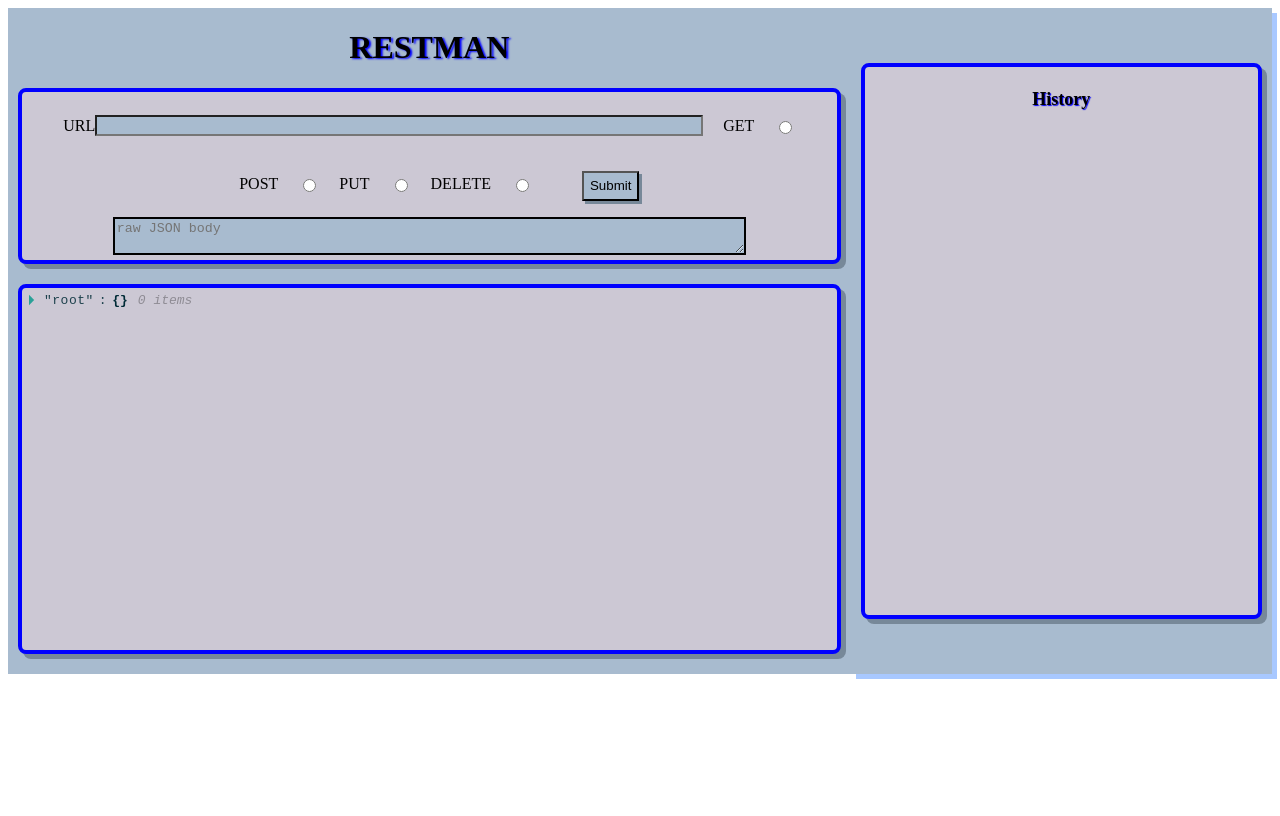
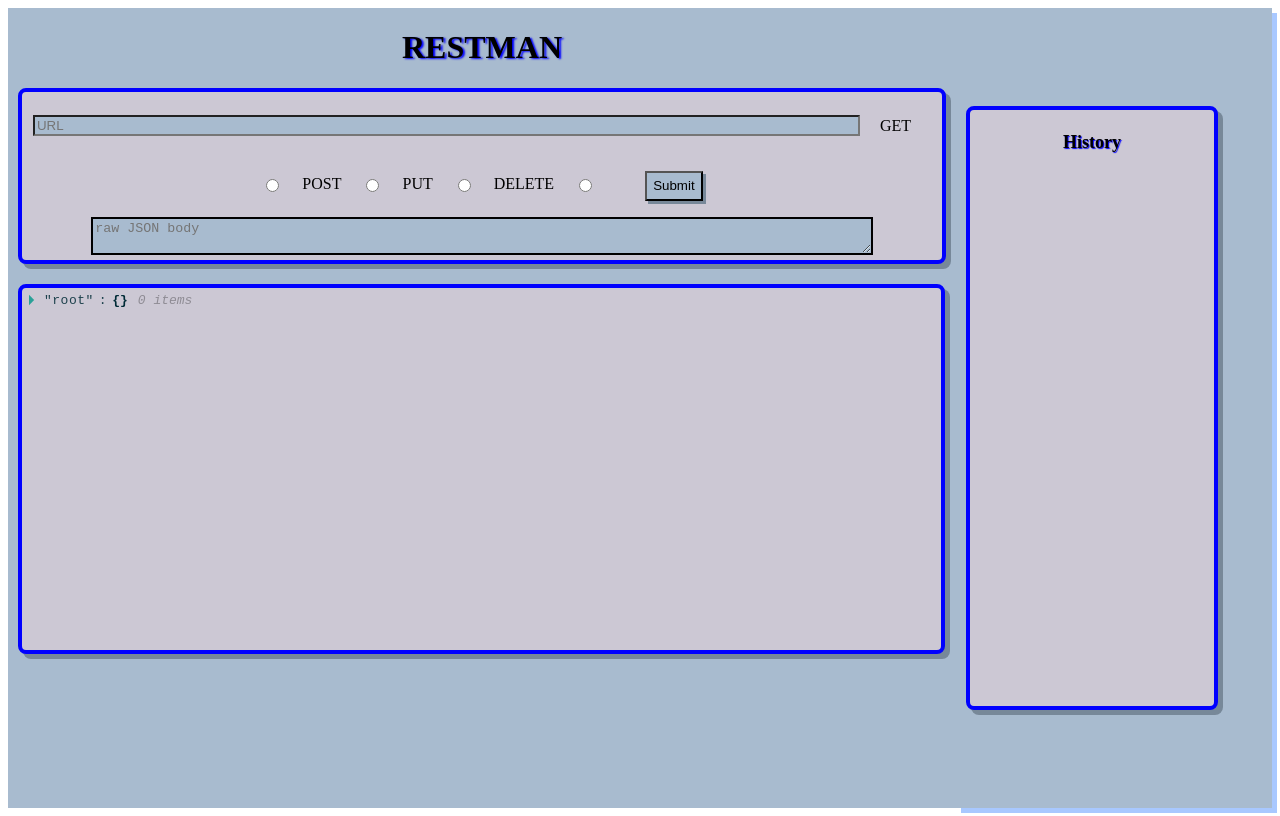
Before and after one commit to Jerud-Moyer/RESTMAN, a React app: page / in a window 1280 px wide. Built offline with nearby package versions, Linux system fonts and the light colour scheme.

Commit message:
getting closer

```diff
--- a/src/components/controls/Controls.css
+++ b/src/components/controls/Controls.css
@@ -29,7 +29,7 @@ label {
   text-shadow: 2px 1px 2px blue;
 }
 .urlinput {
-  width: 600px;
+  min-width: 90%;
   background-color: rgb(168, 187, 207);
   overflow: scroll;
 }
@@ -46,7 +46,7 @@ button {
 
 .JsonInput {
   background-color: rgb(168, 187, 207);
-  width: 625px;
+  min-width: 85%;
   margin-top: 4px;
   border: solid black 2px;
 }
--- a/src/components/controls/Controls.jsx
+++ b/src/components/controls/Controls.jsx
@@ -14,13 +14,14 @@ const Controls =  ({
       <h1 className={styles.header}>RESTMAN</h1>
     </header>
     <form className={styles.form} onSubmit={onSubmit}>
-      <label htmlFor="url">URL</label>
+      <label htmlFor="url"></label>
       <input className={styles.urlinput}
         id="url"
         type="url"
         name="url"
         value={url}
         onChange={onChange}
+        placeholder="URL"
       />
       <label className={styles.Control} htmlFor="method">GET</label>
       <input
--- a/src/components/display/Display.css
+++ b/src/components/display/Display.css
@@ -8,7 +8,7 @@
   padding: 5px;
   min-height: 22em;
   max-height: 40vh;
-  max-width: 63vw;
+  max-width: 71vw;
   background-color: rgb(204, 200, 212);
   overflow: scroll;
 }
--- a/src/components/history/History.css
+++ b/src/components/history/History.css
@@ -1,16 +1,17 @@
 .History {
   display: flex;
-
+  position: fixed;
   flex-direction: column;
   flex-wrap: wrap;
   align-items: center;
   justify-content: flex-start;
   border: blue 4px solid;
   border-radius: 8px;
-  min-height: 33em;
-  max-height: 33em;
+  min-height: 36em;
+  max-height: 36em;
   overflow: scroll;
-  min-width: 3fr;
+  min-width: 14em;
+  margin-top: 100px;
   margin: 10px;
   padding: 10px;
   background-color: rgb(204, 200, 212);
--- a/src/containers/Resty.css
+++ b/src/containers/Resty.css
@@ -1,6 +1,6 @@
 .Resty {
   display: grid;
-  grid-template-columns: 2fr 1fr;
+  grid-template-columns: 3fr 1fr;
   background-color: rgb(168, 187, 207);
 
   .HistoryBox {
@@ -10,6 +10,7 @@
     justify-content: center;
     min-width: 100%;
     box-shadow: 5px 5px rgb(168, 200, 275);
+    min-height: 100vh;
 
   }
 }
```
